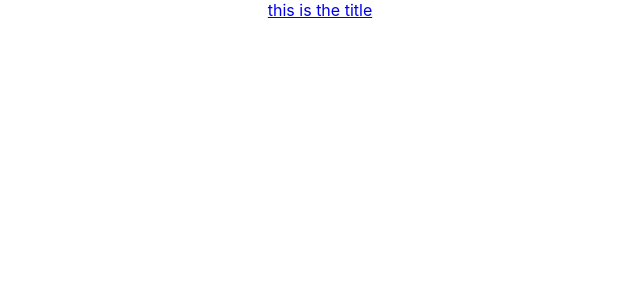
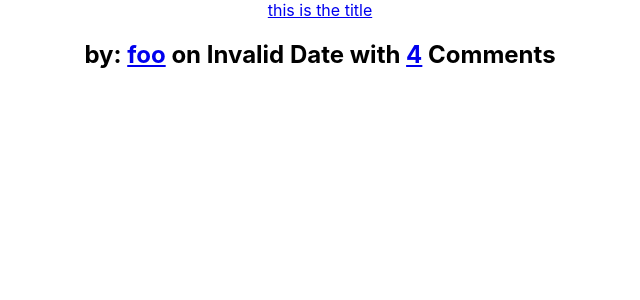
Before and after one commit to kylehgc/hacker-news-clone, a React (Create React App) app in the folder hacker-news-clone/: page / in a window 1280 px wide. Shown: the top 300 px of the page, without its empty margins (320-960 px from the left). Built offline with nearby package versions, Linux system fonts and the light colour scheme.

Commit message:
Post component done

```diff
--- a/hacker-news-clone/src/App.js
+++ b/hacker-news-clone/src/App.js
@@ -1,12 +1,11 @@
-// import PostUser from './components/PostUser'
-import PostTitle from './components/PostTitle'
+import Post from './components/Post'
 import './App.css'
 import { BrowserRouter as Router } from 'react-router-dom'
 function App () {
   return (
     <Router>
       <div className="App">
-        <PostTitle url="https://www.google.com" title ="this is the title"/>
+        <Post url="https://www.google.com" title ="this is the title" userName="foo" time="2932973" numComments={4} id={322}/>
       </div>
     </Router>
   )
--- /dev/null
+++ b/hacker-news-clone/src/components/Post.js
@@ -0,0 +1,25 @@
+import PostTitle from './PostTitle'
+import PostUser from './PostUser'
+import PropTypes from 'prop-types'
+
+const Post = ({ id, numComments, title, url, userName, time }) => {
+  return (
+    <div>
+      <PostTitle title={title} url={url}/>
+      <PostUser
+        userName={userName}
+        time={time}
+        id={id}
+        numComments={numComments}/>
+    </div>
+  )
+}
+Post.propTypes = {
+  title: PropTypes.string.isRequired,
+  url: PropTypes.string.isRequired,
+  userName: PropTypes.string.isRequired,
+  time: PropTypes.number.isRequired,
+  numComments: PropTypes.number,
+  id: PropTypes.number.isRequired
+}
+export default Post
--- a/hacker-news-clone/src/components/PostUser.js
+++ b/hacker-news-clone/src/components/PostUser.js
@@ -5,9 +5,9 @@ import { Link } from 'react-router-dom'
 function getFormattedTime (time) {
   return new Date(time).toLocaleString()
 }
-function NameLink ({ name }) {
+function NameLink ({ userName }) {
   return (
-    <Link to={`/user?id=${name}`}> {name}</Link>
+    <Link to={`/user?id=${userName}`}> {userName}</Link>
   )
 }
 
@@ -21,10 +21,10 @@ function Comments ({ numComments, id }) {
   )
 }
 
-export default function PostUser ({ name, time, id, numComments }) {
+export default function PostUser ({ userName, time, id, numComments }) {
   return (
     <h2>
-      by: <NameLink name = {name}/> on {getFormattedTime(time)}
+      by: <NameLink userName = {userName}/> on {getFormattedTime(time)}
       {' '}<Comments numComments={numComments} id={id}/>
 
     </h2>
@@ -32,7 +32,7 @@ export default function PostUser ({ name, time, id, numComments }) {
 }
 
 NameLink.propTypes = {
-  name: PropTypes.string.isRequired
+  userName: PropTypes.string.isRequired
 }
 Comments.propTypes = {
   numComments: PropTypes.number,
@@ -40,7 +40,7 @@ Comments.propTypes = {
 }
 
 PostUser.propTypes = {
-  name: PropTypes.string.isRequired,
+  userName: PropTypes.string.isRequired,
   time: PropTypes.number.isRequired,
   numComments: PropTypes.number,
   id: PropTypes.number.isRequired
```
Also changed, not shown: 1 other file (tests, documents, lock files or other folders).
